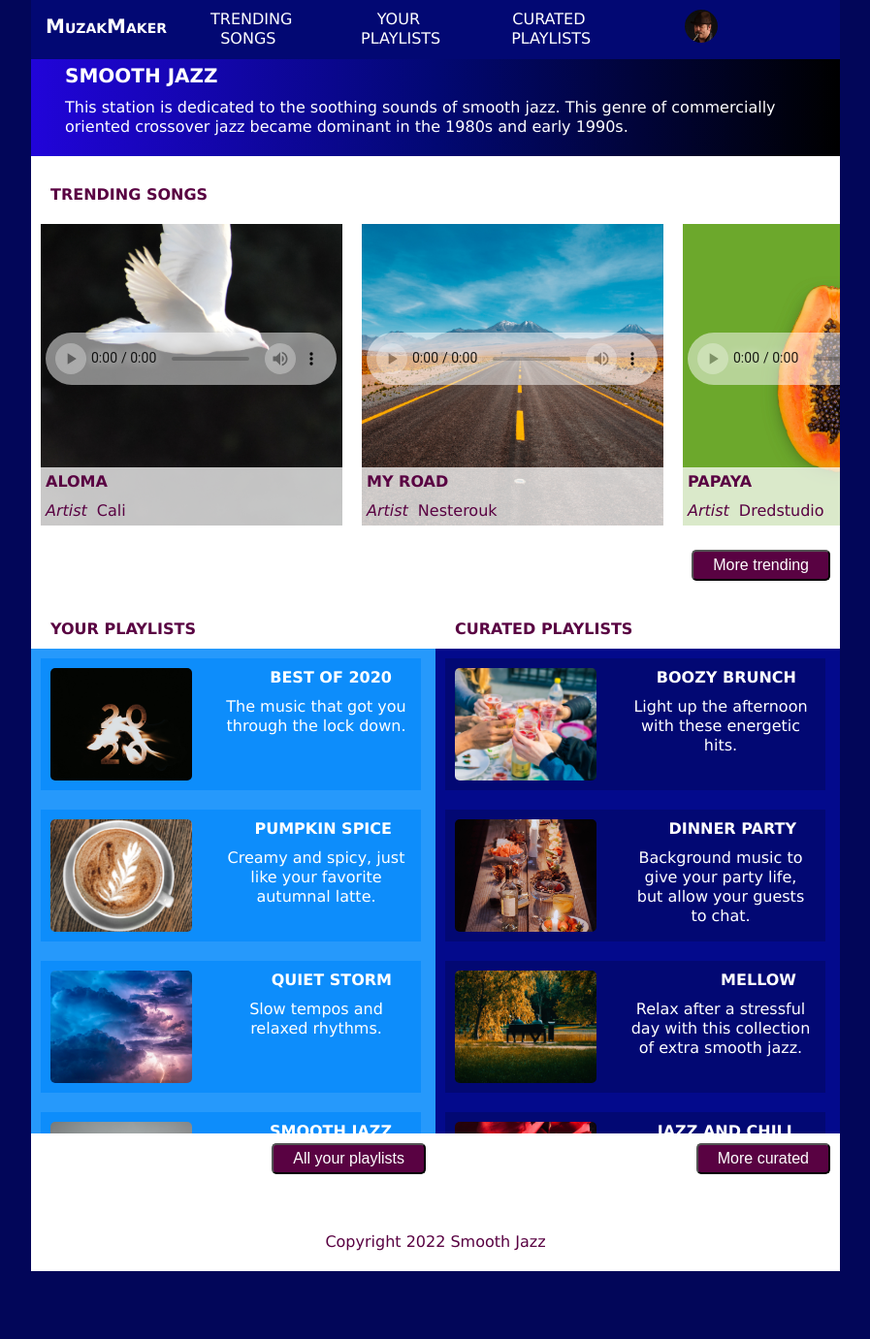
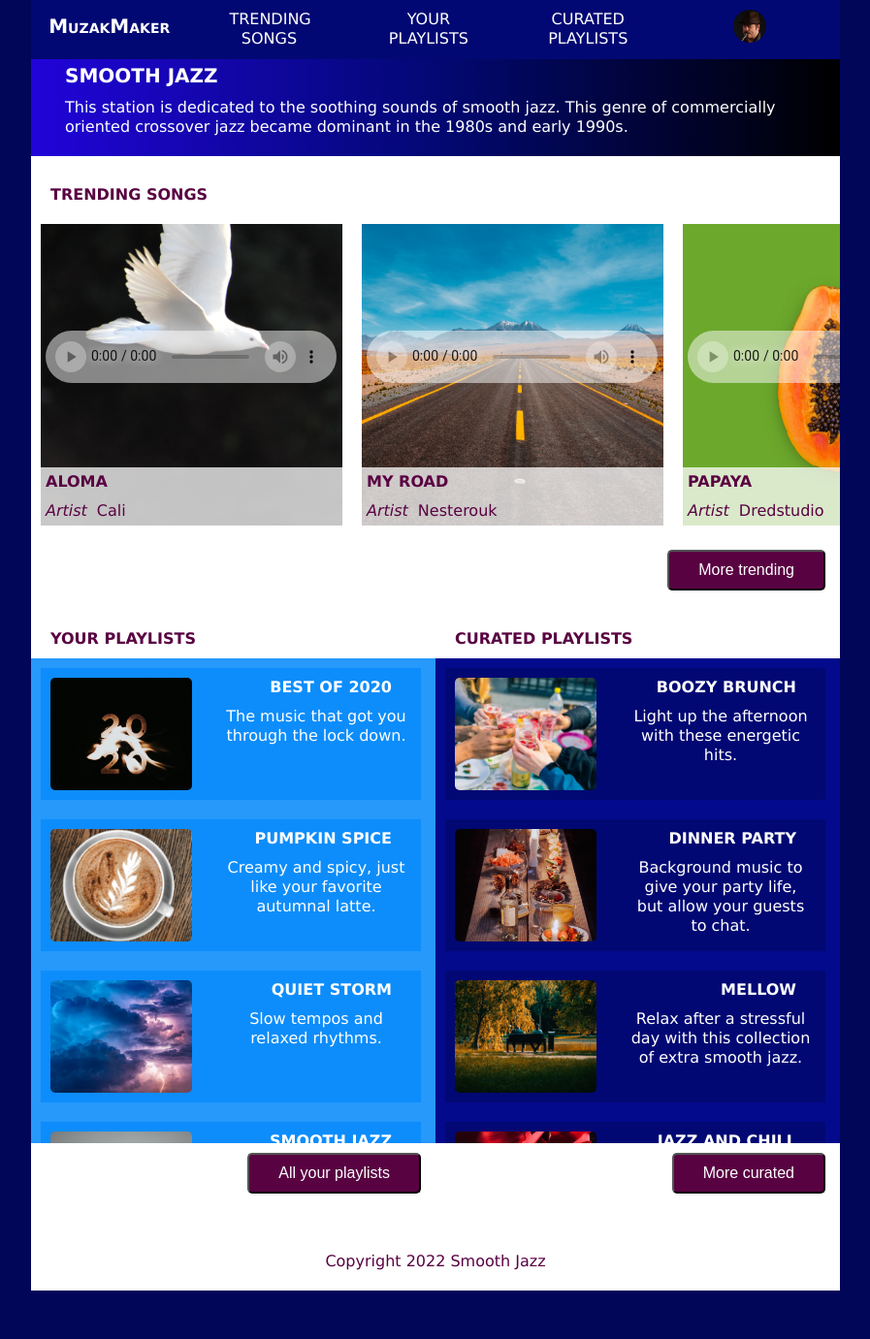
Before and after one commit to dchurst/streamingmedia, a plain HTML site: page index.html in a window 1280 px wide. Shown: the whole page at 97% size, without its empty margins (191-1088 px from the left). Drawn offline with Linux system fonts and the light colour scheme.

Commit message:
Proof read code complete
Code proof read and ready for submission

```diff
--- a/index.html
+++ b/index.html
@@ -169,7 +169,7 @@
             </section>
         </main>
         <footer>
-            <p>Copyright 2022 Smooth Jazz</p>
+            <p><small>Copyright 2022 Smooth Jazz</small></p>
         </footer>
     </body>
 </html>
--- a/style.css
+++ b/style.css
@@ -74,12 +74,12 @@ body {
     line-height: 1.25;
 }
 
+/* HEADER */
+
 #header {
     display: flex;
     flex-direction: column-reverse;
 }
-
-/* HEADER */
 
 header {
     background: linear-gradient(to right, var(--royal-blue), var(--dark-blue), var(--black));
@@ -89,7 +89,7 @@ header {
 
 header h1 {
     font-size: 1.25em;
-    font-weight: 600;
+    font-weight: bold;
     margin: 0 10px 10px;
     text-transform: uppercase;
 }
@@ -104,6 +104,7 @@ header p {
 nav {
     background-color: var(--dark-blue);
     color: var(--white);
+    position: relative;
 }
 
 nav h2 {
@@ -133,7 +134,7 @@ nav a {
 nav ul li:first-of-type {
     position: absolute;
     top: 7px;
-    left: 35%;
+    left: 120px;
 }
 
 #navheader {
@@ -247,7 +248,6 @@ input:checked ~ label:not(.steps) span:before, input:checked ~ label:not(.steps)
     top: 251px;
     background-color: var(--light-grey);
     padding: 5px;
-    height: 50px;
     width: 350px;
 }
 
@@ -271,7 +271,7 @@ audio {
     position: absolute;
     width: 300px;
     height: 54px;
-    bottom: 150px;
+    top: 110px;
     left: 5px;
 }
 
@@ -279,9 +279,9 @@ button {
     font-size: 1em;
     background-color: var(--maroon);
     color: var(--white);
-    padding: 5px 20px 5px 20px;
+    padding: 10px 30px;
     border-radius: 5px;
-    margin: 10px 0 20px 20px;
+    margin: 10px 5px 0 20px;
 }
 
 button:hover {
@@ -291,7 +291,7 @@ button:hover {
 /* Trending Webkit Scrollbar */
 
 #trending ::-webkit-scrollbar {
-    width: 15px;
+    width: 10px;
 }
 
 #trending ::-webkit-scrollbar-track {
@@ -397,10 +397,10 @@ audio::-webkit-media-controls-enclosure {
 /* Footer */
 
 footer p{
+    color: var(--maroon);
+    margin: 50px;
+    padding-bottom: 20px;
     text-align: center;
-    padding-bottom: 20px;
-    margin: 50px;
-    color: var(--maroon);
 }
 
 /***** Media Queries *****/
@@ -424,7 +424,7 @@ footer p{
     nav li {
         height: 100%;
         margin: 0;
-        padding: 10px 30px 0;
+        padding: 10px 40px 0;
         width: 50%;
     }
 
@@ -446,7 +446,7 @@ footer p{
 
     #playlists {
         float: left;
-        margin-top: 52px;
+        margin-top: 62px;
     }
 
     #curated {
@@ -477,6 +477,6 @@ footer p{
 
     button {
         float: right;
-        margin: 10px;
+        margin: 10px 15px;
     }
 }
```
